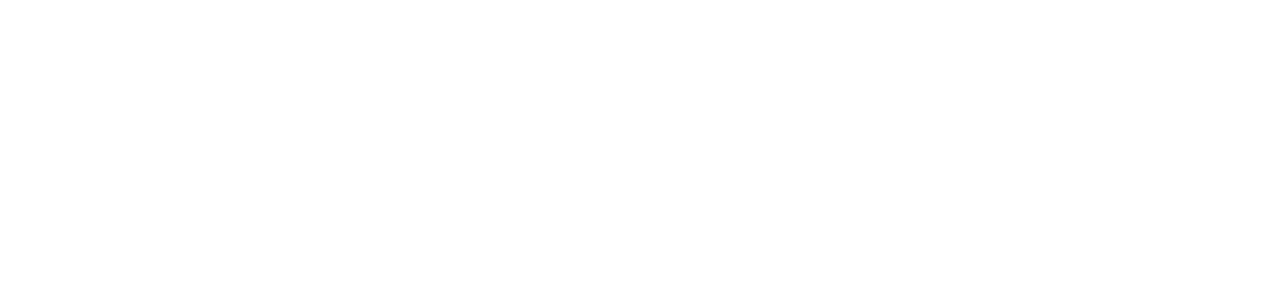
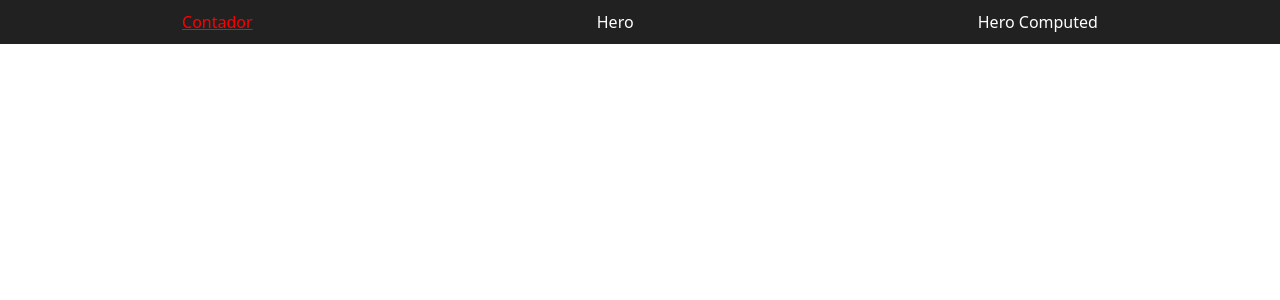
Before and after one commit to cgaritac/angular_practice, an Angular app in the folder angular-project/: page / in a window 1280 px wide. Shown: the top 300 px of the page. Built offline with nearby package versions, Linux system fonts and the light colour scheme.

Commit message:
Feat: RouterLink practice

```diff
--- a/angular-project/src/app/app.component.html
+++ b/angular-project/src/app/app.component.html
@@ -1,3 +1,5 @@
+<app-navbar />
+
 <section class="mx-5 mt-2">
   <router-outlet />
 </section>
--- a/angular-project/src/app/app.component.ts
+++ b/angular-project/src/app/app.component.ts
@@ -1,9 +1,10 @@
 import { Component } from '@angular/core';
 import { RouterOutlet } from '@angular/router';
+import { NavbarComponent } from "./components/shared/navbar/navbar.component";
 
 @Component({
   selector: 'app-root',
-  imports: [RouterOutlet],
+  imports: [RouterOutlet, NavbarComponent],
   templateUrl: './app.component.html',
   styleUrl: './app.component.css'
 })
--- /dev/null
+++ b/angular-project/src/app/components/shared/navbar/navbar.component.html
@@ -0,0 +1,25 @@
+<style>
+    nav{
+        display: flex;
+        justify-content: space-around;
+        background-color: #212121;
+        color: white;
+        padding: 10px;
+    }
+
+    nav a {
+        color: white;
+        text-decoration: none;
+    }
+
+    nav a.active {
+        color: red;
+        text-decoration: underline;
+    }
+</style>
+
+<nav>
+    <a routerLink="/" routerLinkActive="active" [routerLinkActiveOptions]="{exact: true}">Contador</a>
+    <a routerLink="/hero" routerLinkActive="active">Hero</a>
+    <a [routerLink]="['/hero-computed']" [routerLinkActive]="'active'">Hero Computed</a> <!-- Se puede hacer asi o como en las lineas anteriores -->
+</nav>
--- /dev/null
+++ b/angular-project/src/app/counter/counter.component.ts
@@ -0,0 +1,12 @@
+import { Component, OnInit } from '@angular/core';
+
+@Component({
+    selector: 'app-counter',
+    templateUrl: './counter.compontent.html'
+})
+
+export class CounterComponent implements OnInit {
+    constructor() { }
+
+    ngOnInit() { }
+}
--- /dev/null
+++ b/angular-project/src/app/counter/counter.compontent.html
@@ -0,0 +1 @@
+<div></div>
--- a/angular-project/src/app/hero/hero-page.component.ts
+++ b/angular-project/src/app/hero/hero-page.component.ts
@@ -2,7 +2,8 @@
 
 @Component({
     selector: 'hero-page',
-    templateUrl: './hero-page.component.html'
+    templateUrl: './hero-page.component.html',
+    // changeDetection: ChangeDetectionStrategy.OnPush,
 })
 
 export class HeroPageComponent {
```
Also changed, not shown: angular-project/src/app/app.routes.ts (+6 -2 lines), angular-project/src/app/components/shared/navbar/navbar.component.ts (added, +11 -0 lines).
